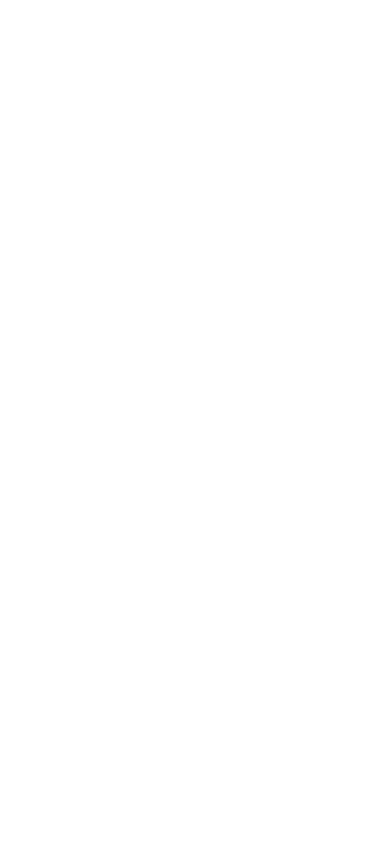
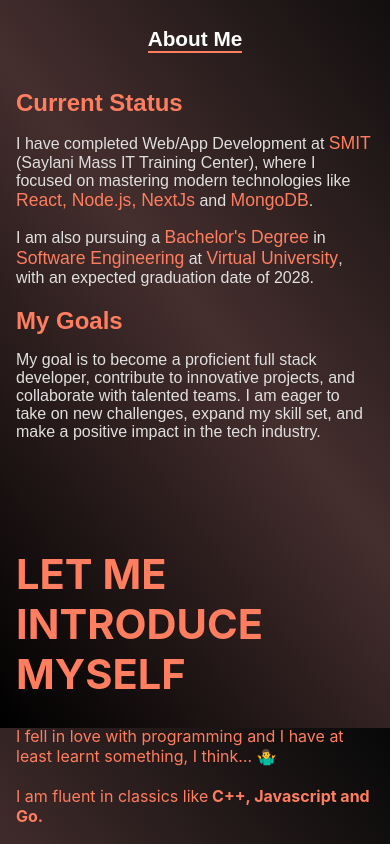
Before and after one commit to usman918dev/portfolio_re, a React (Create React App) app in the folder my-react-app/: page / in a window 390 px wide. Shown: the part 960-1804 px from the top of the page. Before the commit the page ends 939 px from the top, so only its background shows below. Built offline with nearby package versions, Linux system fonts and the light colour scheme.

Commit message:
about me page

```diff
--- a/my-react-app/src/App.css
+++ b/my-react-app/src/App.css
@@ -1,6 +1,9 @@
 .App{
     background: linear-gradient(232deg, rgba(7, 8, 8, 1) 0%, rgba(69, 46, 46, 1) 50%, rgba(0, 0, 0, 1) 100%);
     color: #FF7E5F;
+    background-size: cover;
+    background-repeat: no-repeat;
+    background-attachment: fixed;
     }
 *{
     scroll-behavior: smooth;
--- a/my-react-app/src/App.js
+++ b/my-react-app/src/App.js
@@ -10,6 +10,7 @@
 import ContactMe from './components/contaceme/ContactMe';
 import Footer from './components/footer/Footer';
 import Bg from './components/bg/Bg';
+import Home from './components/home/Home';
 function App() {
   return (
     <div className="App">
@@ -17,13 +18,14 @@
       <Navbar />
 
       <LandingPage/>
-      {/* <hr/>
+      <hr/>
       <AboutMe/>
-      <Projects/>
+      <Home/>
+      {/* <Projects/>
       <Experience/>
       <ContactMe/>
-      <Footer/>
-      <Bg/> */}
+      <Footer/> */}
+      {/* <Bg/> */}
     </div>
   );
 }
--- a/my-react-app/src/components/about/AboutMe.css
+++ b/my-react-app/src/components/about/AboutMe.css
@@ -8,6 +8,8 @@
   color: #e0e0e0;
   font-family: Arial, sans-serif;
   min-height: 100vh;
+  max-width: 100vw;
+  box-sizing: border-box;
 }
 
 .profile-section {
@@ -18,11 +20,18 @@
 }
 .h1{
   color: #FF7E5F;
-  /* text-align: cen; */
+  font-size: 1.2rem;
+}
+.abb{
+  color: #FF7E5F;
+  font-size: 1.5rem;
+  margin-bottom: 1rem;
 }
 .ab{
   color: white;
   border-bottom: 2px solid #FF7E5F;
+  font-size: 2.5rem;
+  margin-bottom: 1.5rem;
 }
 .profile-picture {
   width: 150px;
@@ -33,10 +42,6 @@
   margin-bottom: 1rem;
 }
 
-.name {
-  font-size: 2rem;
-  margin: 0.5rem 0;
-}
 
 .title {
   font-size: 1.2rem;
@@ -48,9 +53,61 @@
   max-width: 800px;
   width: 100%;
   padding: 0 1rem; /* Add some padding for smaller screens */
+  box-sizing: border-box;
+}
+
+.status-section, .goals-section {
+  margin-bottom: 2rem;
 }
 
 /* Media Queries for Responsive Design */
+@media (max-width: 1024px) {
+  .about-me-container {
+    margin-left: 0;
+    padding: 2rem 1rem;
+  }
+  .content-section {
+    max-width: 95vw;
+    padding: 0;
+  }
+}
+
+@media (max-width: 768px) {
+  .about-me-container {
+    margin-left: 0;
+    padding: 1.5rem 0.5rem;
+    min-height: unset;
+  }
+  .content-section {
+    max-width: 100vw;
+    padding: 0;
+  }
+  .h1 {
+    font-size: 1.5rem;
+  }
+  .ab {
+    font-size: 2rem;
+  }
+}
+
+@media (max-width: 480px) {
+  .about-me-container {
+    padding: 1rem 0.2rem;
+  }
+  .content-section {
+    padding: 0;
+  }
+  .h1 {
+    font-size: 1.1rem;
+  }
+  .ab {
+    font-size: 1.3rem;
+    margin-bottom: 1rem;
+  }
+  .status-section, .goals-section {
+    margin-bottom: 1rem;
+  }
+}
 @media (max-width: 768px) {
   .profile-section {
       flex-direction: column; /* Stack profile picture and text vertically */
--- a/my-react-app/src/components/about/Aboutme.js
+++ b/my-react-app/src/components/about/Aboutme.js
@@ -5,28 +5,24 @@
 const AboutMe = () => {
   return (
     <div className="about-me-container" id='about'>
-      <h1 className='h1 ab'>About Me</h1>
-      <div className="profile-section">
-        <img
-          src="https://via.placeholder.com/150" // Replace with your profile picture URL
-          alt="Profile"
-          className="profile-picture"
-        />
-        <h1 className="name">Muhammad Usman</h1>
-        <p className="title">Web Developer</p>
-      </div>
+      <h1 className='ab'>About Me</h1>
       <div className="content-section">
+
         <section className="status-section">
-          <h2 className='h1'>Current Status</h2>
+          <h2 className='abb'>Current Status</h2>
           <p>
-            I am currently learning Full Stack Development at <span className='h1'>SMIT</span>(Saylani Mass IT Training Center), where I
-            focus on learning modern technologies like
-            <span className='h1'> React, Node.js,</span> and <span className='h1'>MangoDB</span>. I am passionate about coding and enjoy
-            solving complex problems with innovative solutions.
+            I have completed Web/App Development at <span className='h1'>SMIT</span> (Saylani Mass IT Training Center), where I focused on mastering modern technologies like <span className='h1'>React, Node.js, NextJs</span> and <span className='h1'>MongoDB</span>.
           </p>
-          <p>I am currently pursuing a <span className='h1'>Bachelor's Degree</span> in <span className='h1'>Software Engineering </span> at <span className='h1'>Virtual University</span>, with an expected graduation date of 2028.<br/><br/> My educational journey at Virtual University is equipping me with a solid foundation in software development</p>
+          <p>
+            I am also pursuing a <span className='h1'>Bachelor's Degree</span> in <span className='h1'>Software Engineering</span> at <span className='h1'>Virtual University</span>, with an expected graduation date of 2028.
+          </p>
         </section>
-
+        <section className="goals-section">
+          <h2 className='abb'>My Goals</h2>
+          <p>
+            My goal is to become a proficient full stack developer, contribute to innovative projects, and collaborate with talented teams. I am eager to take on new challenges, expand my skill set, and make a positive impact in the tech industry.
+          </p>
+        </section>
       </div>
     </div>
   );
--- /dev/null
+++ b/my-react-app/src/components/home/Home.js
@@ -0,0 +1,36 @@
+import React from "react";
+// import myImg from "../assets/developer-icon.svg";
+import { ReactComponent as MySvg } from "../assets/student_16499178.svg"
+function Home() {
+    return (
+        <div className="home-about-section" id="about" style={{ width: "100%", padding: "2rem 0" }}>
+            <div className="home-about-container" style={{ maxWidth: 1200, margin: "0 auto", display: "flex", flexWrap: "wrap", alignItems: "center" }}>
+                <div className="home-about-content" style={{ flex: 2, minWidth: 250, padding: "1rem" }}>
+                    <h1 className="home-about-title" style={{ fontSize: "2.6em" }}>
+                        LET ME <span className="purple"> INTRODUCE </span> MYSELF
+                    </h1>
+                    <p className="home-about-body">
+                        I fell in love with programming and I have at least learnt something, I think… 🤷‍♂️
+                        <br /><br />
+                        I am fluent in classics like
+                        <b className="purple"> C++, Javascript and Go. </b>
+                        <br /><br />
+                        My field of Interest's are building new&nbsp;
+                        <b className="purple">Web Technologies and Products </b> and also in areas related to{" "}
+                        <b className="purple">Blockchain.</b>
+                        <br /><br />
+                        Whenever possible, I also apply my passion for developing products with <b className="purple">Node.js</b> and
+                        <b className="purple"> Modern Javascript Library and Frameworks</b>
+                        &nbsp;like <b className="purple">React.js and Next.js</b>
+                    </p>
+                </div>
+                <MySvg style={{ fill: "#FF7E5F" }} />
+                {/* <div className="home-about-avatar" style={{ flex: 1, minWidth: 200, textAlign: "center", padding: "1rem" }}>
+          <img src={myImg} alt="avatar" className="avatar-img" style={{ maxWidth: "100%", borderRadius: "50%" }} />
+        </div> */}
+            </div>
+        </div>
+    );
+}
+
+export default Home;
```
Also changed, not shown: my-react-app/src/components/assets/student_16499178.svg (added).
